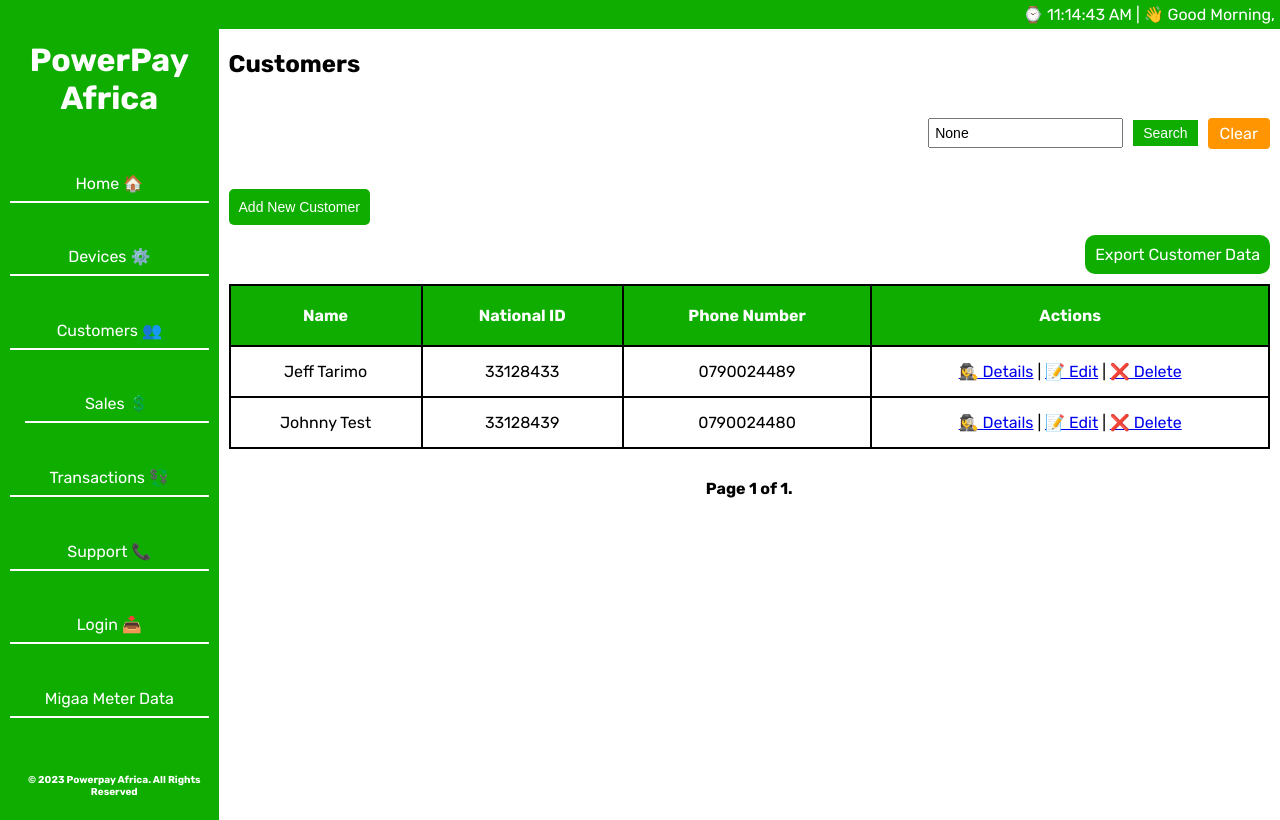
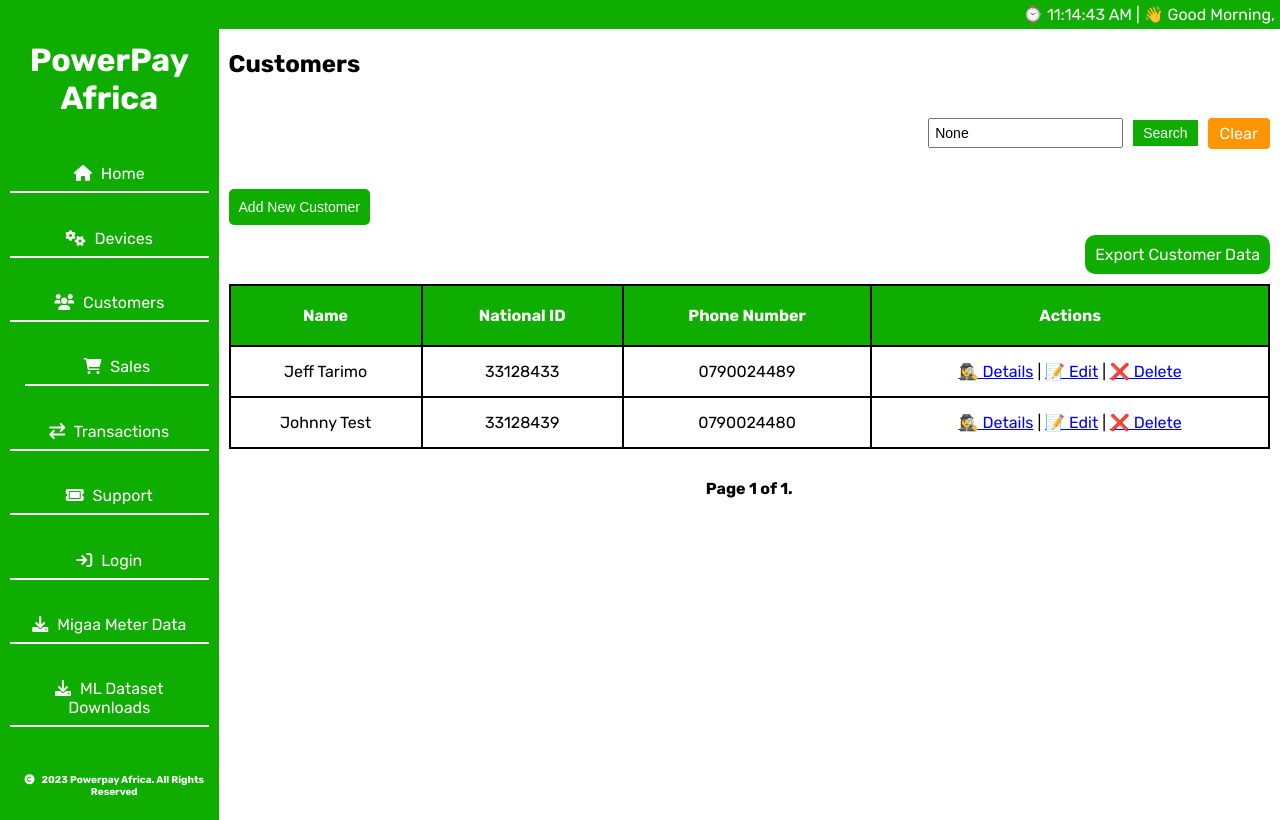
Before and after one commit to powerpayke/djangoPowerpayPaygo, a Django app: page /customer_sales/ in a window 1280 px wide. Run offline with Django 5.2, Linux system fonts and the light colour scheme; data comes from the database, SQL or seed files in the repository; some libraries are stand-ins or nearby versions.

Commit message:
Added downloads for ml datasets and icon changes to navigation menu

```diff
--- a/powerpay/urls.py
+++ b/powerpay/urls.py
@@ -38,6 +38,8 @@
     path('devices/', views.devices_page, name='devices_page'),
     path('device/<str:device_id>/', views.device_data_page, name='device_data_page'),
     path('export/device_data/<str:device_id>/', views.export_device_data, name='export_device_data'),
+    path('export/ml-data/', views.export_ml_dataset, name='export_ml_data'),
+    path('export/<str:set>/', views.export_ml, name='export_ml'),
     path('accounts/', include('django.contrib.auth.urls')),
     path('login/', views.login_page, name='login'),
     path('logout/', views.logout_page, name='logout'),
--- a/static/css/style.css
+++ b/static/css/style.css
@@ -313,6 +313,17 @@
     justify-content: center;
     font-size: 18px;
 }
+.add-device-btn {
+    text-decoration: none;
+    padding: 10px;
+    border-radius: 10px;
+    background-color: #0ead00;
+    color: #fff;
+    text-align: center;
+}
+.add-device-btn:hover {
+    background-color: #e68a00;
+}
 
 .dropdown {
     border-radius:8px;
--- a/templates/layout.html
+++ b/templates/layout.html
@@ -18,6 +18,7 @@
     <link rel="stylesheet" href="https://cdnjs.cloudflare.com/ajax/libs/jqueryui/1.12.1/themes/base/jquery-ui.min.css">
     <link rel="icon" href="{% static 'css/favicon.ico' %}">
     <link rel="stylesheet" href="{% static 'css/style.css' %}">
+    <link rel="stylesheet" href="https://cdnjs.cloudflare.com/ajax/libs/font-awesome/6.0.0-beta3/css/all.min.css">
     <link href="https://fonts.googleapis.com/css2?family=Rubik:wght@400;500;700&display=swap" rel="stylesheet">
     <style>
         .spinner {
@@ -95,28 +96,29 @@
     <div class="greeting-bar" id="greeting-bar"></div>
     <div class="sidebar">
         <h1>PowerPay Africa</h1>
-        <a href="{% url 'home_page' %}">Home 🏠</a>
-        <a href="{% url 'devices_page' %}">Devices ⚙️</a>
-        <a href="{% url 'customers_list' %}">Customers 👥</a>
+        <a href="{% url 'home_page' %}"><i class="fa fa-home" aria-hidden="true" style="margin-right:5px;"></i> Home</a>
+        <a href="{% url 'devices_page' %}"><i class="fa fa-cogs" aria-hidden="true" style="margin-right:5px;"></i> Devices</a>
+        <a href="{% url 'customers_list' %}"><i class="fa fa-users" aria-hidden="true" style="margin-right:5px;"></i> Customers</a>
         <div class="sales-dropdown">
-            <a href="{% url 'sales_list' %}">Sales 💲</a>
+            <a href="{% url 'sales_list' %}"><i class="fa fa-shopping-cart" aria-hidden="true" style="margin-right:5px;"></i> Sales</a>
             <div class="sales-dropdown-content">
                 <a href="{% url 'sales_list' %}">All Sales</a>
                 <a href="{% url 'paygo_sales' %}">PayGo Sales(Metered)</a>
                 <a href="{% url 'paygo_sales_non_metered' %}">PayGo Sales(Non-Metered)</a>
             </div>
         </div>
-        <a href="{% url 'transactions_page' %}">Transactions 💱</a>
-        <a href="https://powerpayafrica.com/new-ticket/" target="_blank" rel="noopener noreferrer">Support 📞</a>
+        <a href="{% url 'transactions_page' %}"><i class="fa fa-exchange" aria-hidden="true" style="margin-right:5px;"></i> Transactions</a>
+        <a href="https://powerpayafrica.com/new-ticket/" target="_blank" rel="noopener noreferrer"><i class="fa fa-ticket" aria-hidden="true" style="margin-right:5px;"></i> Support</a>
         {% if user.is_authenticated %}
-            <a href="{% url 'logout' %}">Logout 📤</a>
+            <a href="{% url 'logout' %}"><i class="fa fa-sign-out" aria-hidden="true" style="margin-right:5px;"></i> Logout</a>
         {% else %}
-            <a href="{% url 'login' %}">Login 📥</a>
+            <a href="{% url 'login' %}"><i class="fa fa-sign-in" aria-hidden="true" style="margin-right:5px;"></i> Login</a>
         {% endif %}
         {% if user.first_name != 'John'%}
-            <a href="{% url 'export_meter_data' %}">Migaa Meter Data</a>
+            <a href="{% url 'export_meter_data' %}"><i class="fa fa-download" aria-hidden="true" style="margin-right:5px;"></i> Migaa Meter Data </a>
+            <a href="{% url 'export_ml_data' %}"><i class="fa fa-download" aria-hidden="true" style="margin-right:5px;"></i> ML Dataset Downloads</a>
         {% endif %}
-        <h5 class="sticky"> © 2023 Powerpay Africa. All Rights Reserved </h5>
+        <h5 class="sticky"><i class="fa fa-copyright" aria-hidden="true" style="margin-right:5px;"></i> 2023 Powerpay Africa. All Rights Reserved </h5>
     </div>
     <main class="justbody">
         {% block content %}
```
Also changed, not shown: powerpay/views.py (+29 -0 lines), templates/ai_data_download.html (added, +26 -0 lines).
